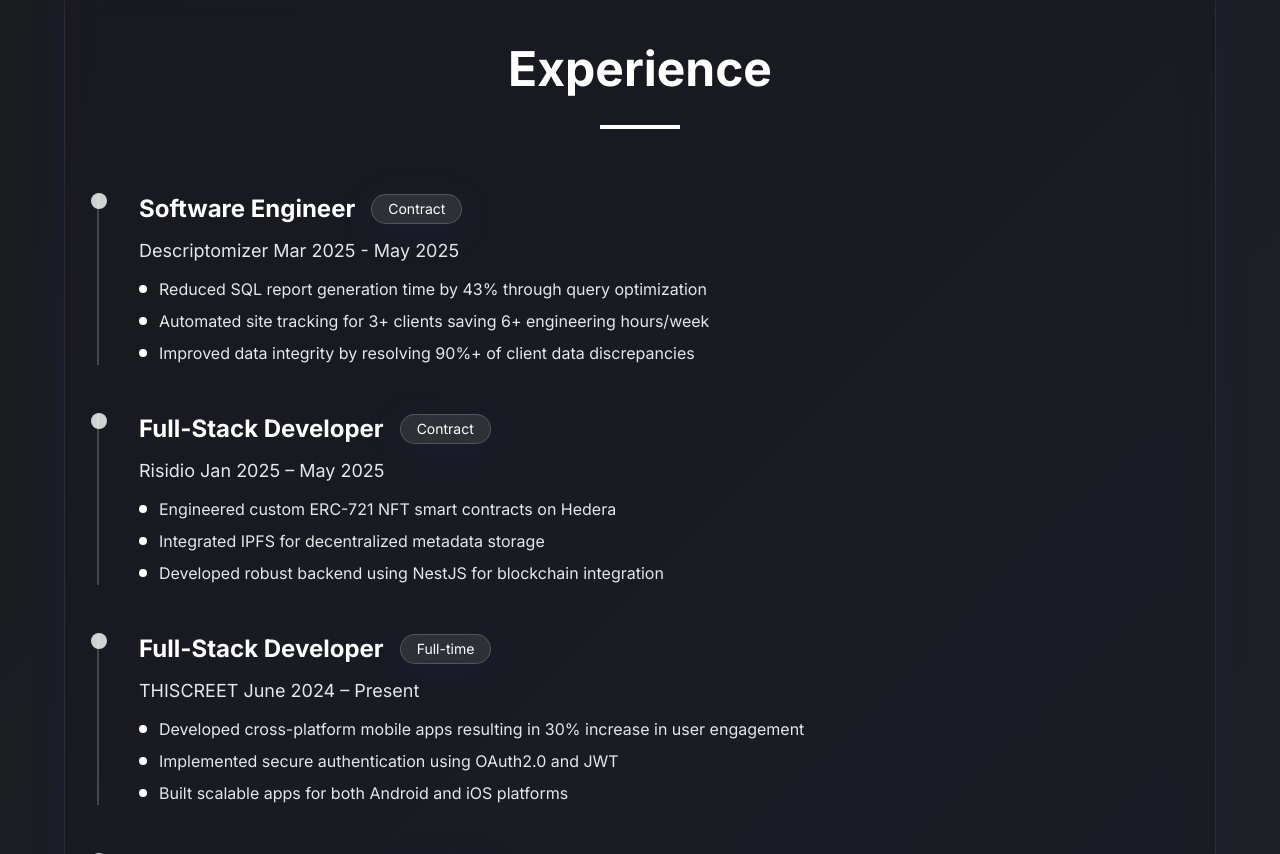
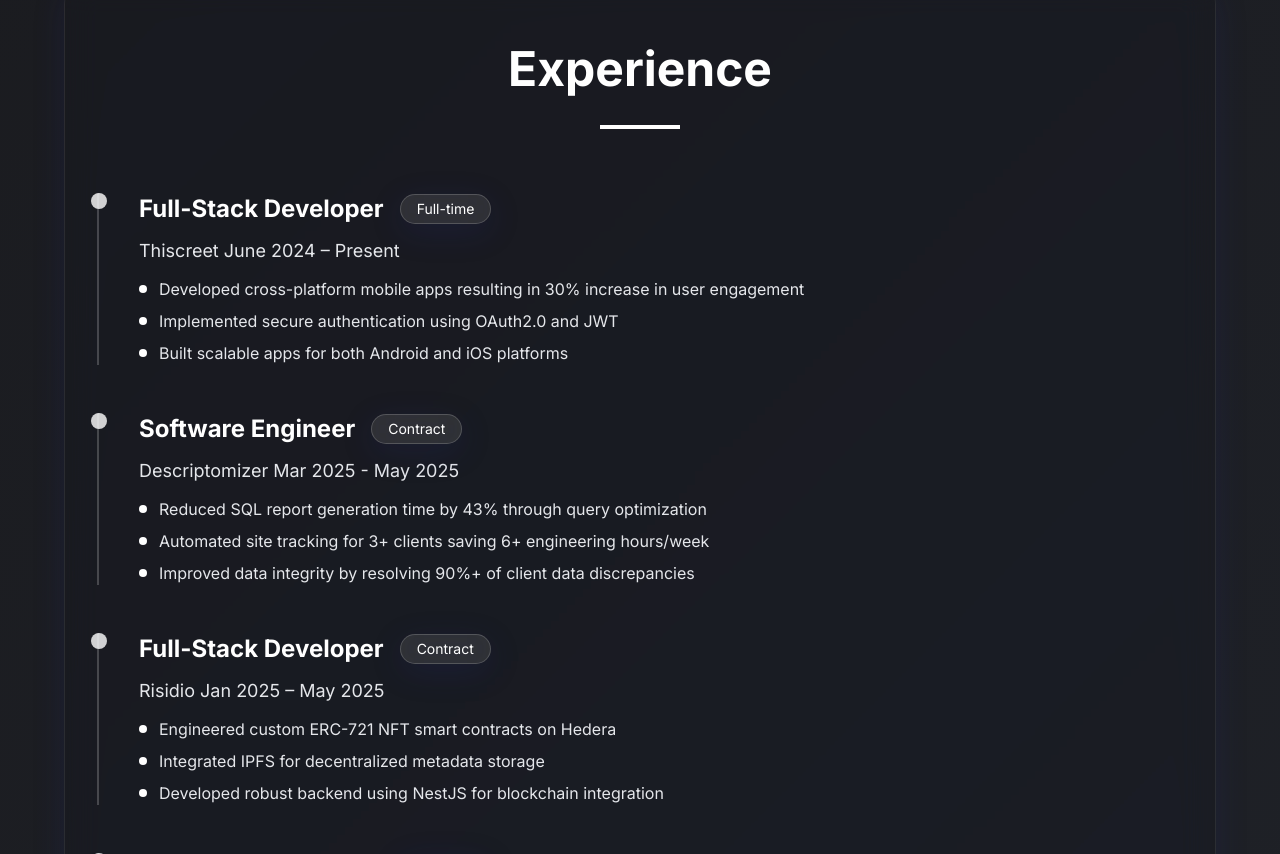
Before and after one commit to Omelihunna/Portfolio, a React (Vite) app: page / in a window 1280 px wide. Shown: the part 1766-2620 px from the top of the page. Built offline with nearby package versions, Linux system fonts and the light colour scheme.

Commit message:
Portfolio update

```diff
--- a/src/index.css
+++ b/src/index.css
@@ -33,7 +33,7 @@
   width: 200px;
   height: 200px;
   border-radius: 50%;
-  background: radial-gradient(circle, rgba(255,255,255,0.18) 0%, rgba(255,255,255,0.04) 80%, transparent 100%);
+  /* background: radial-gradient(circle, rgba(255,255,255,0.08) 0%, rgba(255,255,255,0.01) 80%, transparent 100%); */
   mix-blend-mode: lighten;
   opacity: 0.7;
   transform: translate(-50%, -50%);
--- a/src/pages/Index.tsx
+++ b/src/pages/Index.tsx
@@ -65,6 +65,17 @@
 
    const experiences = [
     {
+      title: "Full-Stack Developer",
+      company: "Thiscreet",
+      period: "June 2024 – Present",
+      type: "Full-time",
+      achievements: [
+        "Developed cross-platform mobile apps resulting in 30% increase in user engagement",
+        "Implemented secure authentication using OAuth2.0 and JWT",
+        "Built scalable apps for both Android and iOS platforms"
+      ]
+    },
+    {
       title: "Software Engineer",
       company: "Descriptomizer",
       period: "Mar 2025 - May 2025",
@@ -84,17 +95,6 @@
         "Engineered custom ERC-721 NFT smart contracts on Hedera",
         "Integrated IPFS for decentralized metadata storage",
         "Developed robust backend using NestJS for blockchain integration"
-      ]
-    },
-    {
-      title: "Full-Stack Developer",
-      company: "THISCREET",
-      period: "June 2024 – Present",
-      type: "Full-time",
-      achievements: [
-        "Developed cross-platform mobile apps resulting in 30% increase in user engagement",
-        "Implemented secure authentication using OAuth2.0 and JWT",
-        "Built scalable apps for both Android and iOS platforms"
       ]
     },
     {
@@ -214,7 +214,7 @@
           <div className="flex justify-center space-x-6">
             <a
               href="mailto:omelihunna@gmail.com"
-              className="inline-flex items-center space-x-2 px-8 py-4 bg-black text-white rounded-full hover:scale-105 hover:shadow-2xl transition-all duration-300 relative group cursor-pointer glass border border-white/10 focus:outline-none focus:ring-2 focus:ring-white"
+              className="inline-flex items-center space-x-2 px-8 py-4 bg-black text-white rounded-full hover:scale-105 hover:bg-white hover:text-black  hover:shadow-2xl transition-all duration-300 relative group cursor-pointer glass border border-white/10 focus:outline-none focus:ring-2 focus:ring-black"
               data-cursor-light
               style={{ boxShadow: '0 2px 16px 0 rgba(0,0,0,0.18)' }}
             >
```
